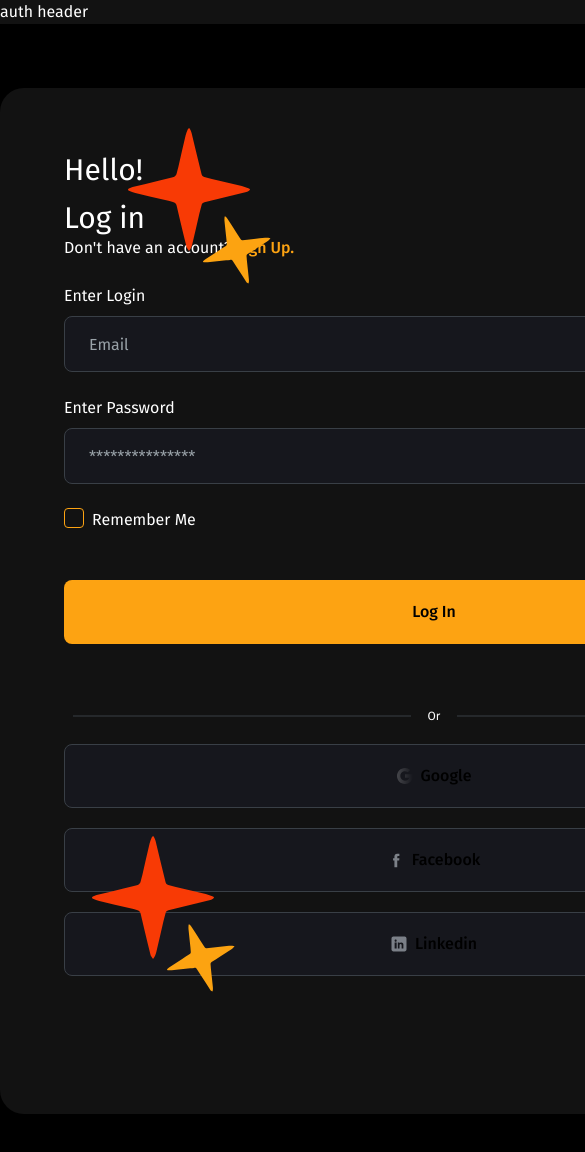
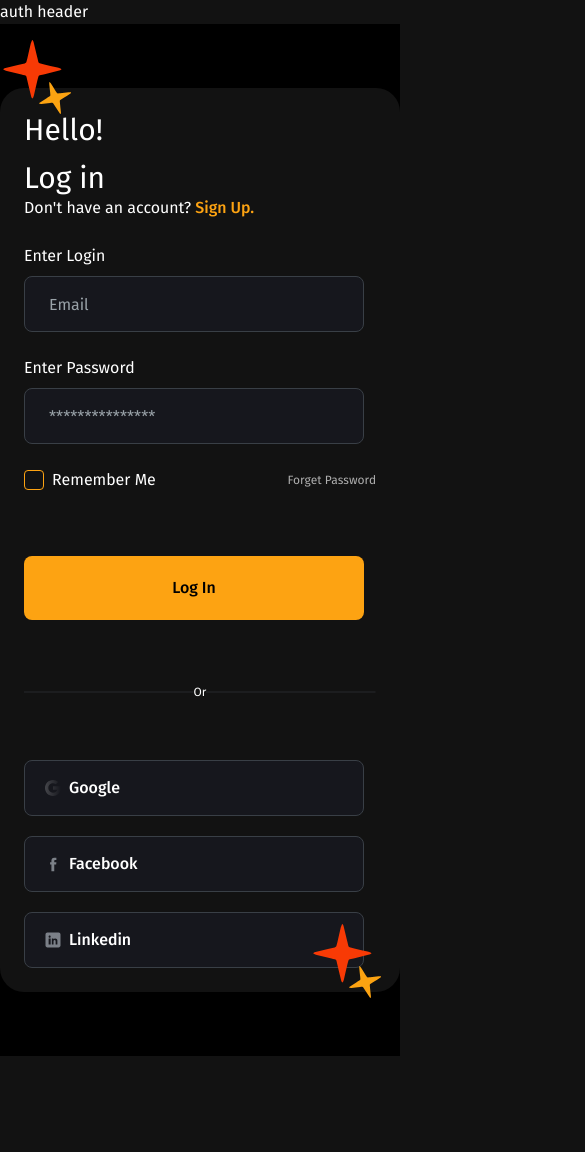
Before and after one commit to chubinaaa/artoa-FE, a Next.js app: page /sign-in in a window 390 px wide. Shown: the top 1152 px of the page, 585 px wide, since content can reach past the window. After the commit the page ends 1056 px from the top, so only its background shows below. Built offline with nearby package versions, Linux system fonts and the light colour scheme.

Commit message:
done sign in responsive

```diff
--- a/src/app/(auth)/sign-in/page.tsx
+++ b/src/app/(auth)/sign-in/page.tsx
@@ -8,10 +8,10 @@ import { Checkbox } from "@/components/ui/checkbox";
 export default function SignIn() {
   return (
     <div className="bg-black">
-      <Icons.bgStars className="absolute left-32 top-32" />
-      <Icons.bgStars className="absolute -bottom-40 right-36" />
+      <Icons.bgStars className="absolute left-32 top-32 max-[1280px]:left-0 max-lg:top-6 max-lg:size-28 max-md:top-10 max-md:size-20" />
+      <Icons.bgStars className="absolute -bottom-40 right-36 max-[1280px]:right-0 max-lg:size-28 max-md:size-20" />
       <div className="flex items-center justify-center">
-        <div className="my-16 h-[1026px] w-[868px] rounded-3xl bg-background p-[64px]">
+        <div className="my-16 w-[868px] rounded-3xl bg-background p-[64px] max-lg:max-w-[720px] max-lg:p-6 max-md:w-[400px] max-[375px]:w-72">
           <div className="text-3xl">
             <p className="mb-3">Hello!</p>
             <p>Log in</p>
@@ -32,17 +32,20 @@ export default function SignIn() {
             <div className="">
               <div className="mb-6">
                 <label className="mb-2 flex">Enter Login</label>
-                <Input className="w-[740px]" placeholder="Email" />
+                <Input
+                  className="w-[740px] max-lg:w-[670px] max-md:w-[340px] max-[375px]:w-60"
+                  placeholder="Email"
+                />
               </div>
               <div>
                 <label className="mb-2 flex">Enter Password</label>
                 <Input
-                  className="w-[740px]"
+                  className="w-[740px] max-lg:w-[670px] max-md:w-[340px] max-[375px]:w-60"
                   placeholder="***************"
                   type="password"
                 />
                 <div className="mt-6 flex justify-between">
-                  <div className="flex">
+                  <div className="flex items-center">
                     <Checkbox className="me-2 size-5" /> Remember Me
                   </div>
                   <Link
@@ -54,18 +57,11 @@ export default function SignIn() {
                 </div>
               </div>
             </div>
-            {/* <div className="my-10 flex items-center text-xs">
-              <Checkbox className="me-3" /> By creating an account, I agree to
-              our
-              <p className="ms-2 flex cursor-pointer underline">
-                Terms and Conditions
-              </p>
-            </div> */}
             <div>
               <Button
                 className={cn(
                   buttonVariants({ variant: "default" }),
-                  "mt-12 h-16 w-[740px] p-0",
+                  "mt-16 h-16 w-[740px] p-0 max-lg:w-[670px] max-md:w-[340px] max-[375px]:w-60",
                 )}
               >
                 Log In
@@ -76,24 +72,24 @@ export default function SignIn() {
             <div className="mt-16 flex items-center justify-around text-xs">
               <Icons.horizontalLine /> Or <Icons.horizontalLine />
             </div>
-            <div>
+            <div className="mt-10">
               <Button
                 className={cn(
                   buttonVariants({ variant: "outline" }),
-                  "mt-5 h-16 w-[740px] p-0",
+                  "mt-5 h-14 w-[740px] p-0 max-lg:w-[670px] max-md:w-[340px] max-[375px]:w-60",
                 )}
               >
-                <Icons.google className="size-6" />
+                <Icons.google className="ms-5 size-6" />
                 Google
               </Button>
               <Button
                 className={cn(
                   buttonVariants({ variant: "outline" }),
-                  "mt-5 h-16 w-[740px] p-0",
+                  "mt-5 h-14 w-[740px] p-0 max-lg:w-[670px] max-md:w-[340px] max-[375px]:w-60",
                 )}
               >
                 <Icons.facebook
-                  className="text-xl"
+                  className="ms-5"
                   color="hsla(217, 5%, 51%, 1)"
                 />
                 Facebook
@@ -101,10 +97,10 @@ export default function SignIn() {
               <Button
                 className={cn(
                   buttonVariants({ variant: "outline" }),
-                  "mt-5 h-16 w-[740px] p-0",
+                  "mt-5 h-14 w-[740px] p-0 max-lg:w-[670px] max-md:w-[340px] max-[375px]:w-60",
                 )}
               >
-                <Icons.linkedin className="size-6" />
+                <Icons.linkedin className="ms-5 size-6" />
                 {/*ar mushaobs size parametri */}
                 Linkedin
               </Button>
--- a/src/components/ui/button.tsx
+++ b/src/components/ui/button.tsx
@@ -12,7 +12,7 @@ const buttonVariants = cva(
         default: "bg-primary text-primary-foreground hover:bg-accent",
         link: "text-primary underline-offset-4 hover:underline",
         outline:
-          "border border-input bg-input-background hover:bg-input hover:text-foreground",
+          "justify-start border border-input bg-input-background text-foreground hover:bg-input",
         // ...other button variants
       },
       size: {
```
